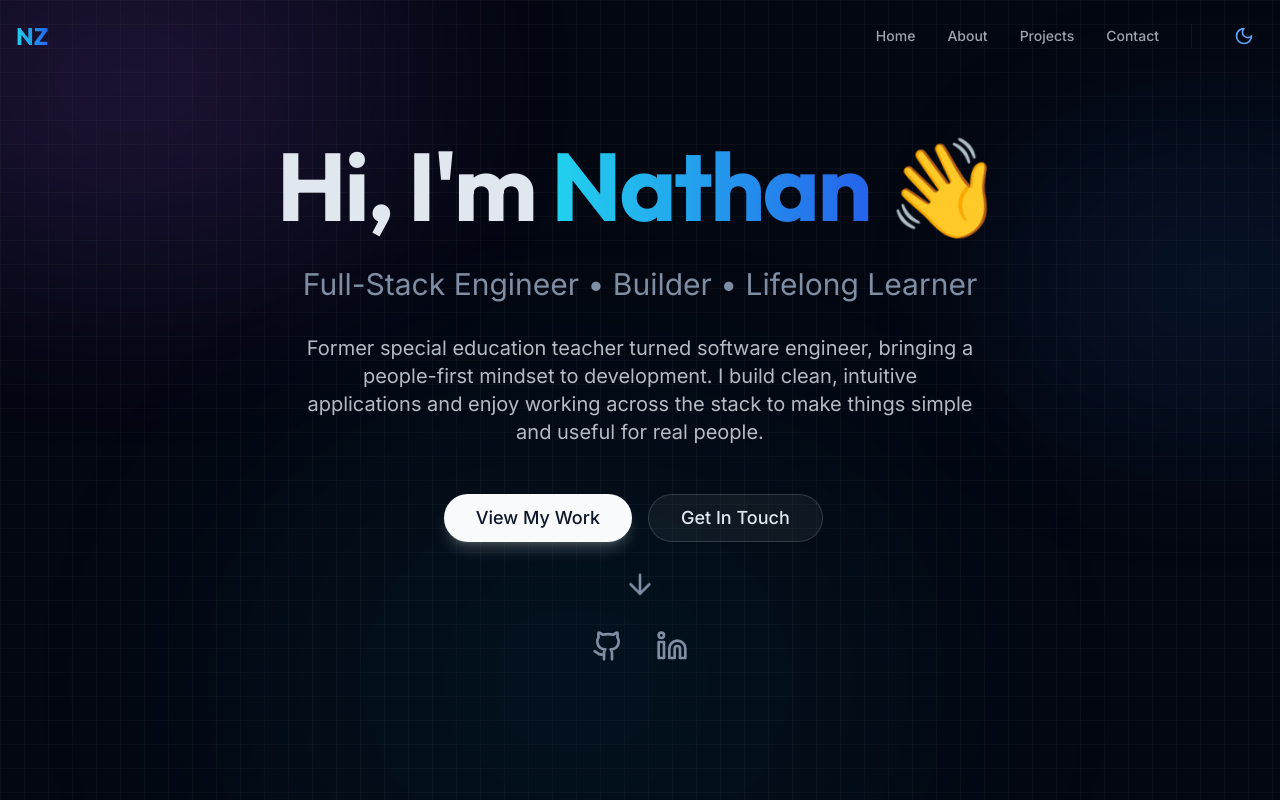
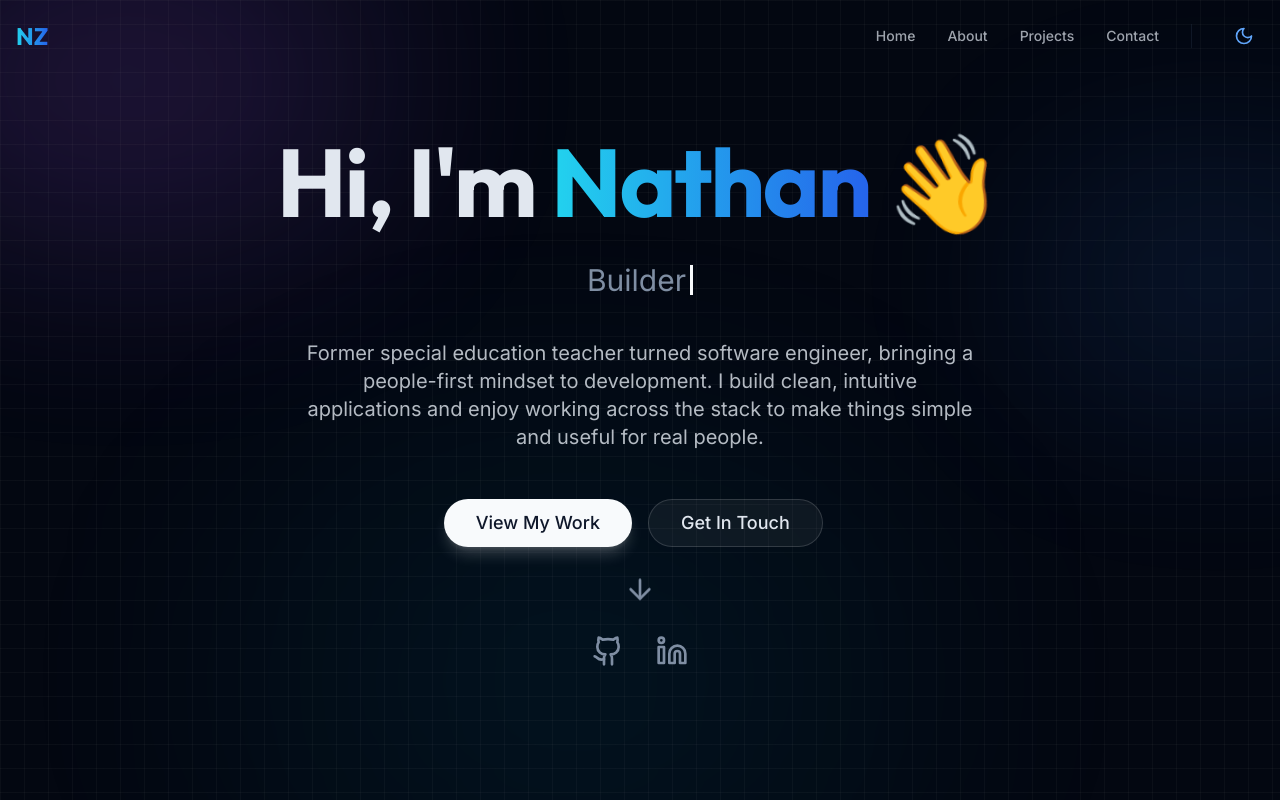
Before and after one commit to natezimm/nathanzimmerman.com, a React (Vite) app: page / in a window 1280 px wide. Shown: the top 800 px of the page. Built offline with nearby package versions, Linux system fonts and the light colour scheme; the HTML template or start-up script is replaced by a standard one.

Commit message:
Dynamic typing effect in Hero. Add gradient text hover effects.

```diff
--- a/src/components/Hero.tsx
+++ b/src/components/Hero.tsx
@@ -1,10 +1,67 @@
 import { Github, Linkedin, ArrowDown } from "lucide-react";
 import { Button } from "@/components/ui/button";
+import { useState, useEffect, useCallback } from "react";
+
+const ROLES = ["Full-Stack Engineer", "Builder", "Lifelong Learner"] as const;
+const TYPING_SPEED = 80;
+const DELETING_SPEED = 50;
+const PAUSE_DURATION = 2000;
 
 const Hero = () => {
+  const [displayText, setDisplayText] = useState("");
+  const [roleIndex, setRoleIndex] = useState(0);
+  const [isDeleting, setIsDeleting] = useState(false);
+  const [prefersReducedMotion, setPrefersReducedMotion] = useState(false);
+
+  useEffect(() => {
+    const mediaQuery = window.matchMedia("(prefers-reduced-motion: reduce)");
+    setPrefersReducedMotion(mediaQuery.matches);
+
+    const handleChange = (e: MediaQueryListEvent) => {
+      setPrefersReducedMotion(e.matches);
+    };
+
+    mediaQuery.addEventListener("change", handleChange);
+    return () => mediaQuery.removeEventListener("change", handleChange);
+  }, []);
+
+  const typeEffect = useCallback(() => {
+    const currentRole = ROLES[roleIndex];
+
+    if (isDeleting) {
+      if (displayText.length > 0) {
+        setDisplayText(currentRole.substring(0, displayText.length - 1));
+      } else {
+        setIsDeleting(false);
+        setRoleIndex((prev) => (prev + 1) % ROLES.length);
+      }
+    } else {
+      if (displayText.length < currentRole.length) {
+        setDisplayText(currentRole.substring(0, displayText.length + 1));
+      } else {
+        setTimeout(() => setIsDeleting(true), PAUSE_DURATION);
+        return;
+      }
+    }
+  }, [displayText, roleIndex, isDeleting]);
+
+  useEffect(() => {
+    if (prefersReducedMotion) {
+      setDisplayText(ROLES[roleIndex]);
+      return;
+    }
+
+    const speed = isDeleting ? DELETING_SPEED : TYPING_SPEED;
+    const timer = setTimeout(typeEffect, speed);
+
+    return () => clearTimeout(timer);
+  }, [typeEffect, isDeleting, prefersReducedMotion, roleIndex]);
+
   const scrollToSection = (id: string) => {
     document.getElementById(id)?.scrollIntoView({ behavior: "smooth" });
   };
+
+  const fullRolesText = ROLES.join(" • ");
 
   return (
     <section
@@ -34,8 +91,20 @@ const Hero = () => {
             Hi, I'm <span className="gradient-text">Nathan</span> <span className="inline-block animate-wave origin-bottom-right">👋</span>
           </h1>
 
-          <p className="text-2xl md:text-3xl text-muted-foreground font-light">
-            Full-Stack Engineer • Builder • Lifelong Learner
+          {/* Accessible typing effect - full text for screen readers, animated text for visual users */}
+          <p
+            className="text-2xl md:text-3xl text-muted-foreground font-light h-[1.5em]"
+            aria-label={fullRolesText}
+          >
+            <span aria-hidden="true" className="inline-flex items-center">
+              {displayText}
+              <span
+                className="inline-block w-[3px] h-[1em] bg-primary ml-1 animate-blink"
+                aria-hidden="true"
+              />
+            </span>
+            {/* Visually hidden text for screen readers */}
+            <span className="sr-only">{fullRolesText}</span>
           </p>
 
           <p className="text-lg md:text-xl text-foreground/80 max-w-2xl mx-auto leading-relaxed">
--- a/src/index.css
+++ b/src/index.css
@@ -105,6 +105,12 @@
 @layer utilities {
   .gradient-text {
     @apply bg-gradient-to-r from-cyan-400 to-blue-600 bg-clip-text text-transparent;
+    transition: filter 0.3s ease, transform 0.3s ease;
+  }
+
+  .gradient-text:hover {
+    filter: drop-shadow(0 0 8px rgba(56, 189, 248, 0.6)) drop-shadow(0 0 20px rgba(59, 130, 246, 0.4));
+    transform: scale(1.02);
   }
 
   .glass {
@@ -191,3 +197,31 @@
     padding-top: 4.5rem !important;
   }
 }
+
+@keyframes blink {
+
+  0%,
+  50% {
+    opacity: 1;
+  }
+
+  51%,
+  100% {
+    opacity: 0;
+  }
+}
+
+.animate-blink {
+  animation: blink 1s step-end infinite;
+}
+
+@media (prefers-reduced-motion: reduce) {
+  .animate-blink {
+    animation: none;
+    opacity: 1;
+  }
+
+  .animate-wave {
+    animation: none;
+  }
+}
```
Also changed, not shown: 1 other file (tests, documents, lock files or other folders).
